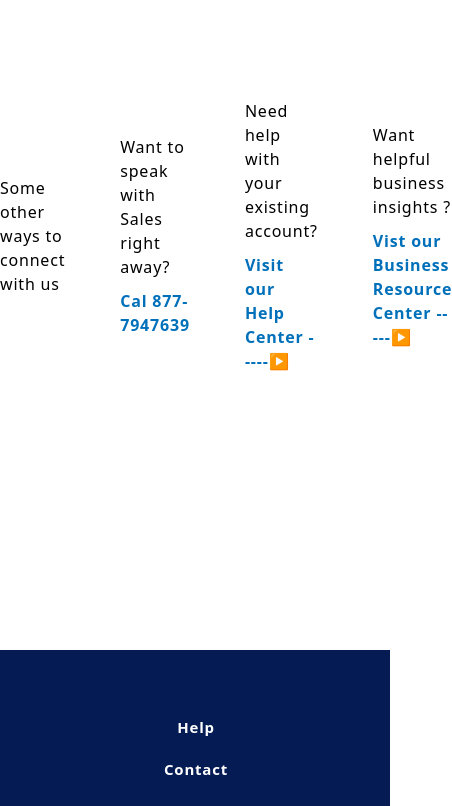
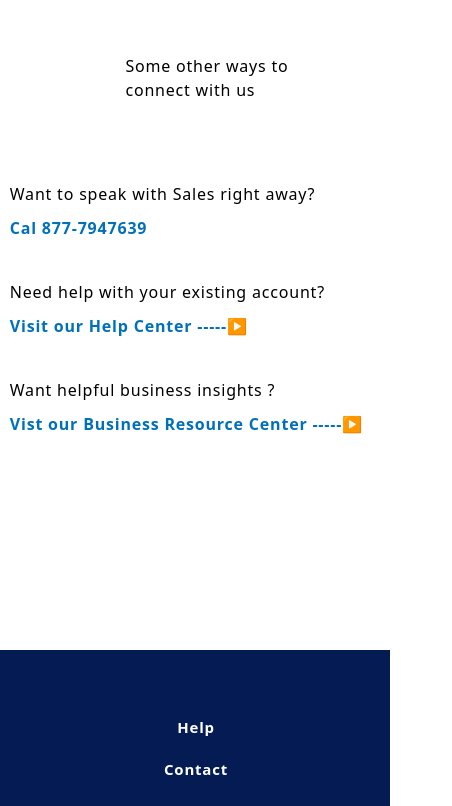
Before and after one commit to Jayrane03/Aenoxy_Assignment, a React (Vite) app in the folder paypal/: page / in a window 390 px wide. Shown: the part 1916-2722 px from the top of the page, 452 px wide, since content can reach past the window. Built offline with nearby package versions, Linux system fonts and the light colour scheme; a web font is replaced by a local one.

Commit message:
fix some repsonsive

```diff
--- a/paypal/src/Styles/components.css
+++ b/paypal/src/Styles/components.css
@@ -78,11 +78,19 @@ align-items: center;
 
 
 /* Connect  */
+#conn_row{
+    display: flex;
+    flex-direction: column;
+    width: 100vw;
+    height: auto;
+    justify-content: center;
+    align-items: center;
+}
 .text{
     display: flex;
     /* flex: 1; */
-    width: 35%;
-    margin-left: 15px;
+    width: 100%;
+    margin-left: 180px;
     flex-direction: column;
 }
 .text p:nth-child(2){
@@ -110,6 +118,15 @@ align-items: center;
 
 
   @media (max-width: 786px) {
+    #conn_row {
+        display: flex;
+        position: absolute;
+        width: 100%;
+        align-items: center;
+        flex-direction: column;
+        top: -23px;
+        margin: 12px;
+    }
     .footer-container{
 
         display: none;
--- a/paypal/src/components/connect.jsx
+++ b/paypal/src/components/connect.jsx
@@ -3,9 +3,9 @@ import "../Styles/components.css"
 const Connect = () => {
   return (
    <>
-    <div className="connect_box flex flex-col">
+    <div className="connect_box flex flex-col w-100">
 
-<div className="connect_row flex flex-col justify-start text-left align-middle">
+<div className="connect_row flex flex-col justify-start text-left align-middle" id="conn_row">
 <h1 className='text-3xl' >Some other ways to <br />connect with us</h1>
   <div className="text">
     <p>Want to speak with Sales right away?</p>
--- a/paypal/vite.config.js
+++ b/paypal/vite.config.js
@@ -3,7 +3,6 @@ import react from '@vitejs/plugin-react'
 import tailwindcss from 'tailwindcss'
 import autoprefixer from 'autoprefixer'
 
-// https://vitejs.dev/config/
 export default defineConfig({
   plugins: [
     react(),
```
